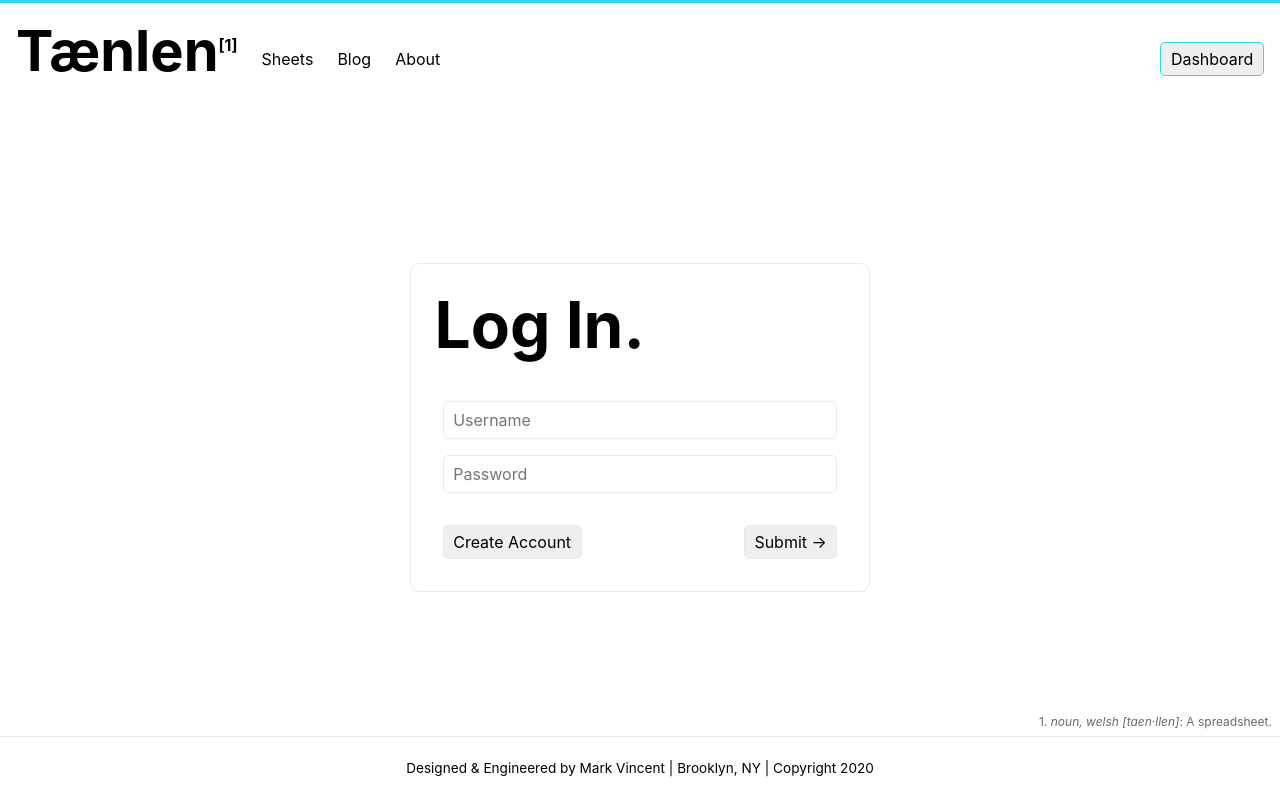
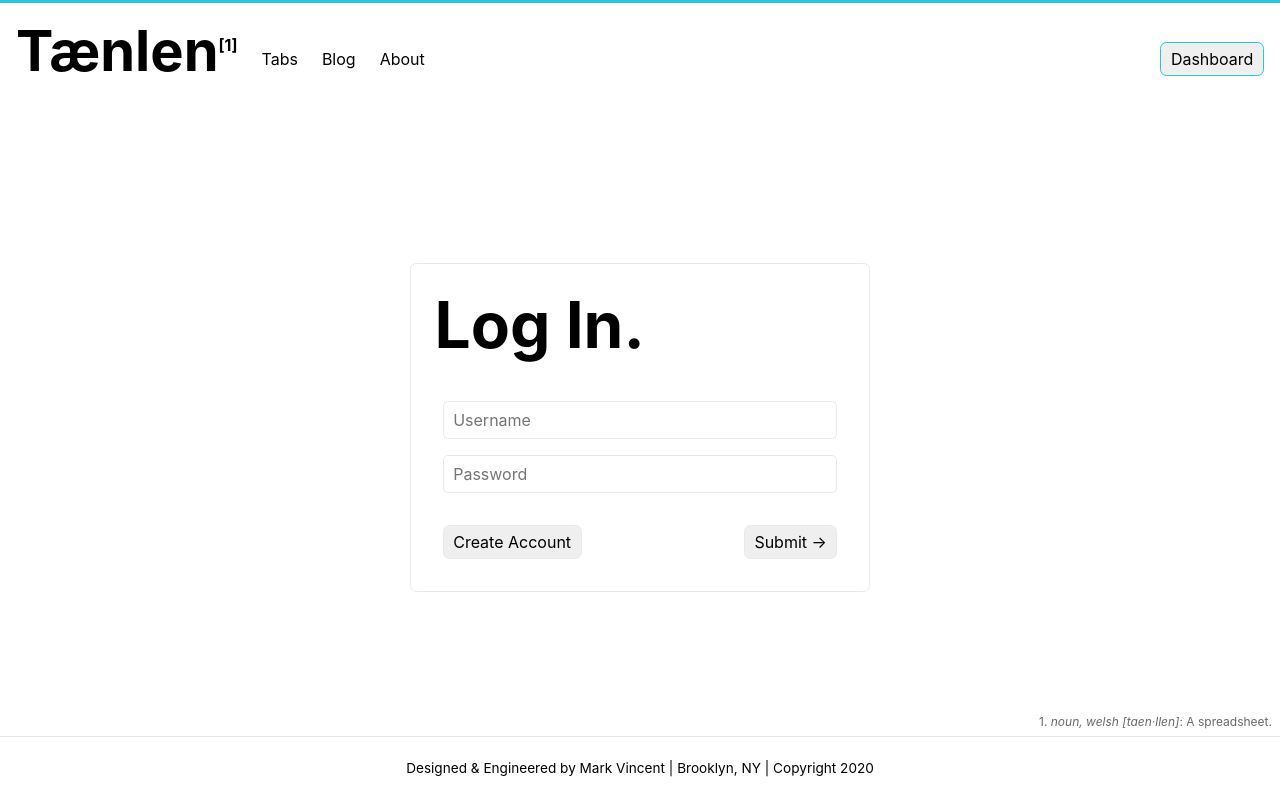
Before and after one commit to mvrkvincent/taenlen_dashboard, a React (Create React App) app in the folder frontend/: page / in a window 1280 px wide. Built offline with nearby package versions, Linux system fonts and the light colour scheme.

Commit message:
Add placeholder

```diff
--- a/frontend/public/index.html
+++ b/frontend/public/index.html
@@ -24,7 +24,7 @@
       work correctly both with client-side routing and a non-root public URL.
       Learn how to configure a non-root public URL by running `npm run build`.
     -->
-    <title>T&#230;nlen</title>
+    <title>T&#230;nlen | Dashboard</title>
   </head>
   <body>
     <noscript>You need to enable JavaScript to run this app.</noscript>
--- a/frontend/src/components/Dashboard.js
+++ b/frontend/src/components/Dashboard.js
@@ -5,9 +5,13 @@ import Nav from './Nav';
 import Login from './Login';
 import Register from './Register';
 import Widgets from './Widgets';
+import DevPlaceholder from './DevPlaceholder';
 
-const Dashboard = ({ loggedIn, firstName }) => {
+const Dashboard = ({ loggedIn }) => {
+  const dev = false;
+
   const [form, setForm] = useState('login');
+  const dashboard = dev ? <DevPlaceholder /> : <Widgets />;
 
   const generateForms = () => {
 
@@ -25,7 +29,7 @@ const Dashboard = ({ loggedIn, firstName }) => {
 
     switch (loggedIn) {
       case true:
-        return <Widgets firstName={firstName} />;
+        return dashboard;
       case false:
         return generateForms();
       default:
@@ -51,8 +55,7 @@ const Dashboard = ({ loggedIn, firstName }) => {
 };
 
 const msp = ({ session }) => ({
-  loggedIn: session.isAuthenticated,
-  firstName: session.user ? session.user.first_name : ''
+  loggedIn: session.isAuthenticated
 })
 
 
--- /dev/null
+++ b/frontend/src/components/DevPlaceholder.js
@@ -0,0 +1,16 @@
+import React from 'react';
+
+const DevPlaceholder = () => {
+
+
+  return (
+    <main>
+      <h1 className='title'>Dashboard + Tabs.</h1>
+      <p className="subtitle">
+        Coming April 2020
+    </p>
+    </main>
+  );
+};
+
+export default DevPlaceholder;
--- a/frontend/src/components/Login.js
+++ b/frontend/src/components/Login.js
@@ -9,7 +9,7 @@ const Login = ({ setForm, login, errorList }) => {
   });
 
   const { usernameError, passwordError, generalError } = errorList;
-  const errorStyle = { borderColor: 'red' };
+  const errorStyle = { borderColor: '#EC407A4' };
 
   const style = {
     usernameError: (usernameError || generalError) ? errorStyle : null,
--- a/frontend/src/components/Nav.js
+++ b/frontend/src/components/Nav.js
@@ -2,29 +2,43 @@ import React from 'react';
 import { connect } from 'react-redux';
 import { logout } from '../actions/session_actions';
 
-const Nav = ({ loggedIn, logout }) => {
+const Nav = ({ firstName, loggedIn, logout }) => {
 
-  const logoutButton = loggedIn ? <button className="logout_button" onClick={logout}>Log Out</button> : '';
+  const generateButtons = () => {
+    switch (loggedIn) {
+      case true:
+        return(
+          <div className="row">
+            <div className="welcome">{`${firstName}'s Dashboard`}</div>
+            <button className="logout_button" onClick={logout}>Log Out</button>
+          </div>
+        )
+      default:
+        return(
+          <div className="row">
+            <button className="dash_button">Dashboard</button>
+          </div>
+        )
+    }
+  }
 
   return (
 
     <nav>
       <div className="row">
         <a href="https://taenlen.com/" className="logo">T&#230;nlen<sup>[1]</sup></a>
-        <a href="https://taenlen.com/sheets">Sheets</a>
+        <a href="https://taenlen.com/tabs">Tabs</a>
         <a href="https://taenlen.com/blog">Blog</a>
         <a href="https://taenlen.com/about">About</a>
       </div>
-      <div className="row">
-        {logoutButton}
-        <button className="dash_button">Dashboard</button>
-      </div>
+        {generateButtons()}
     </nav>
   );
 };
 
-const msp = state => ({
-  loggedIn: state.session.isAuthenticated
+const msp = ({ session }) => ({
+  loggedIn: session.isAuthenticated,
+  firstName: session.user ? session.user.first_name : ''
 })
 
 const mdp = dispatch => ({
--- a/frontend/src/components/Register.js
+++ b/frontend/src/components/Register.js
@@ -12,7 +12,7 @@ const Register = ({ setForm, register, errorList }) => {
   });
 
   const { firstNameError, lastNameError, emailError, usernameError, passwordError, generalError } = errorList;
-  const errorStyle = { borderColor: 'red' };
+  const errorStyle = { borderColor: '#EC407A' };
 
   const style = {
     firstNameError: (firstNameError || generalError) ? errorStyle : null,
--- a/frontend/src/components/Widgets.js
+++ b/frontend/src/components/Widgets.js
@@ -1,10 +1,12 @@
 import React from 'react';
 
-const Widgets = ({ firstName }) => {
+const Widgets = () => {
 
 
   return (
-    <h1 className='title'>Welcome {firstName}</h1>
+    <main>
+      <h1 className='title'>TABS GO HERE</h1>
+    </main>
   );
 };
 
--- a/frontend/src/stylesheets/app.css
+++ b/frontend/src/stylesheets/app.css
@@ -26,7 +26,7 @@ body {
   flex-direction: column;
   justify-content: center;
   align-items: center;
-  border-top: 3px solid #2ED9EB;
+  border-top: 3px solid #26C6DA ;
 }
 
 main {
@@ -55,8 +55,7 @@ main {
   color: inherit;
   text-decoration: none;
   border: 1px solid #eaeaea;
-  border-radius: 10px;
-
+  border-radius: 0.4rem;
 }
 
 .module h3 {
@@ -80,20 +79,20 @@ main {
   cursor: pointer;
   padding: 0.5rem 0.6rem;
   border: 1px solid #eaeaea;
-  border-radius: 5px;
+  border-radius: 0.4rem;
     transition: color 0.15s ease, border-color 0.15s ease;
 }
 
 .logout_button:hover {
-  border-color: red;
+  border-color: #EC407A ;
 }
 
 .dash_button {
-  border-color: #2ED9EB;
+  border-color: #26C6DA ;
 }
 
 .button:hover {
-  border-color: #2ED9EB;
+  border-color: #26C6DA ;
 }
 
 nav .button,
@@ -120,6 +119,7 @@ nav
   align-items: center;
 }
 
+.welcome,
 nav a {
   padding-left: 1.5rem;
   padding-top: 1rem;
@@ -156,7 +156,7 @@ footer a {
 }
 
 footer a:hover {
-  color: #2ED9EB;
+  color: #26C6DA ;
 }
 
 .title {
@@ -185,7 +185,7 @@ footer a:hover {
 }
 
 .code:hover {
-  color: #2ED9EB;
+  color: #26C6DA ;
 }
 
 .subtitle
--- a/frontend/src/stylesheets/auth.css
+++ b/frontend/src/stylesheets/auth.css
@@ -29,7 +29,7 @@ input {
 }
 
 input:focus {
-  border-color: #2ED9EB;
+  border-color: #26C6DA ;
 }
 
 .error {
```
